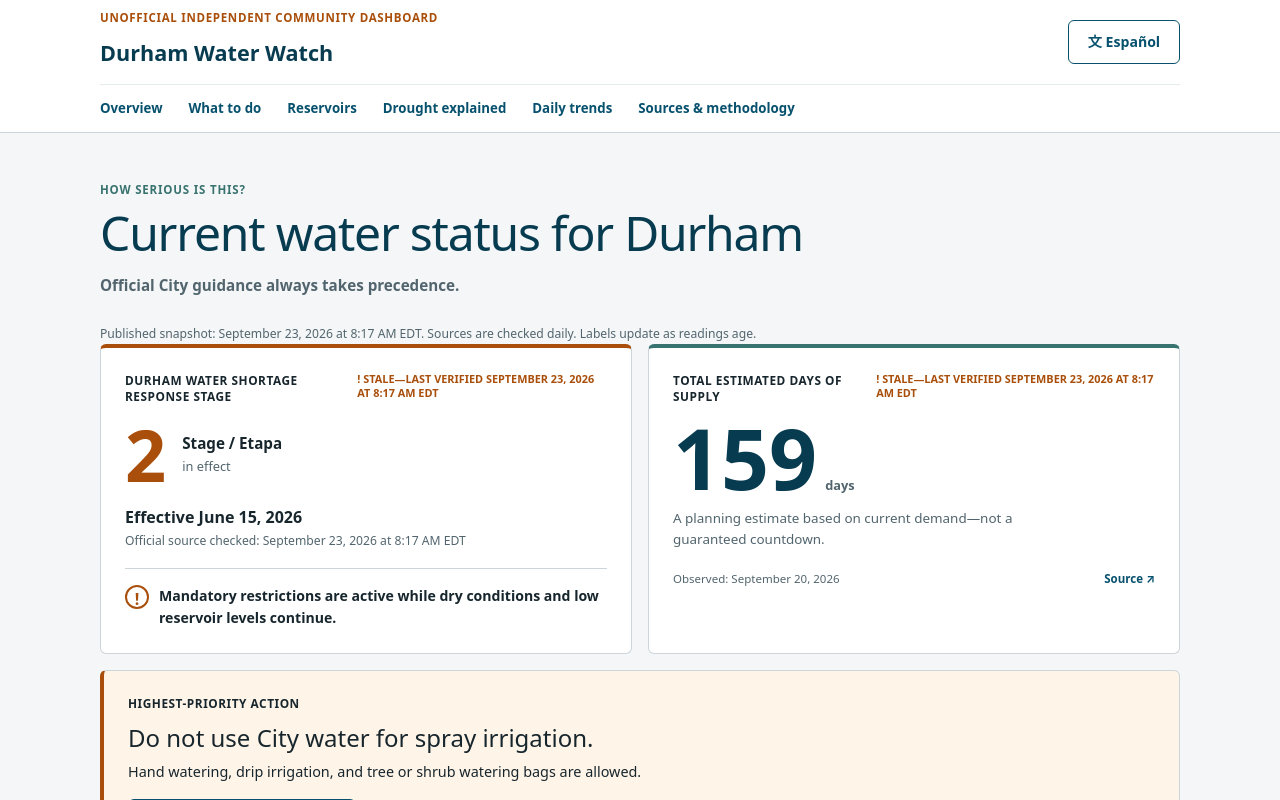
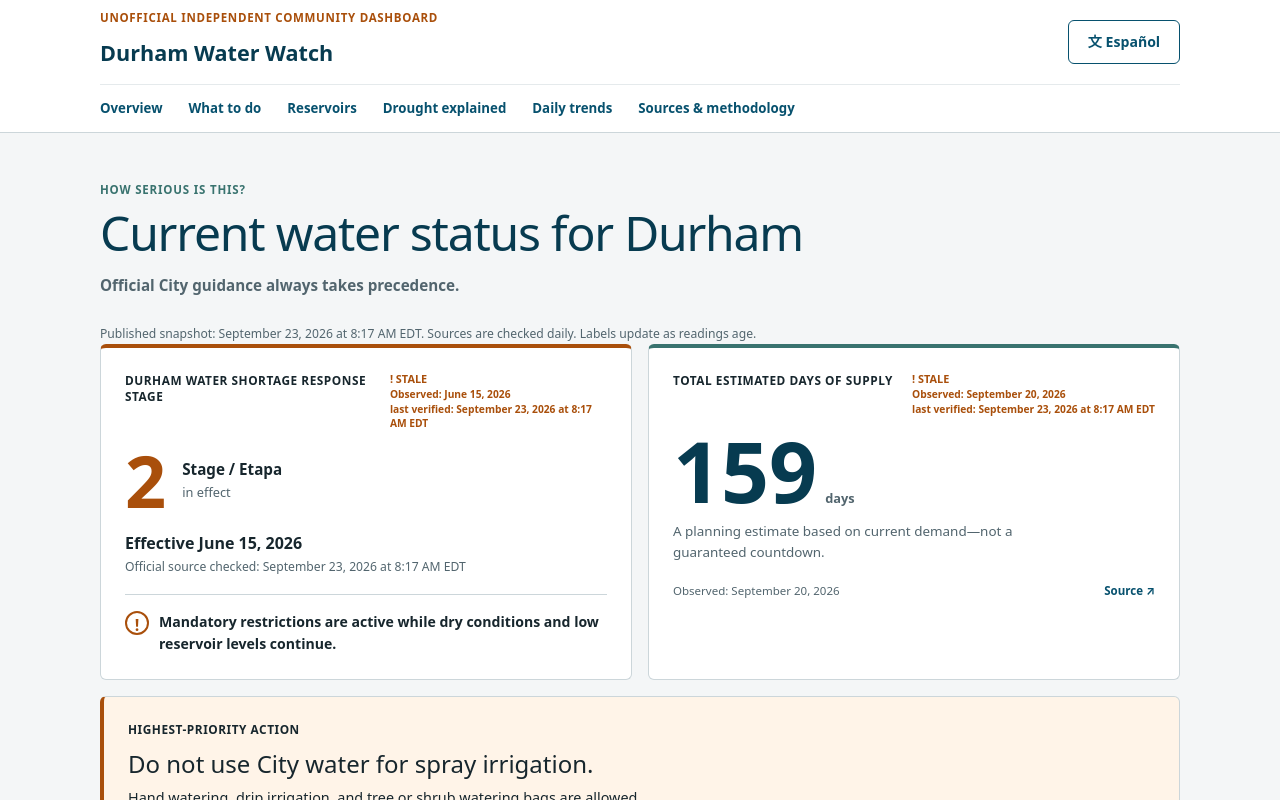
Before and after one commit to KyleStay/durham-water-watch, a Next.js app: page / in a window 1280 px wide. Shown: the top 800 px of the page. Built offline with nearby package versions, Linux system fonts and the light colour scheme.

Commit message:
Show source dates on stale metrics

```diff
--- a/app/globals.css
+++ b/app/globals.css
@@ -191,7 +191,8 @@ h1 {
   text-transform: uppercase;
 }
 .status.fresh { color: var(--teal); }
-.status.stale { color: var(--amber); }
+.status.stale { flex-direction: column; align-items: flex-start; gap: 2px; color: var(--amber); }
+.status.stale small { font-size: .64rem; font-weight: 650; line-height: 1.3; text-transform: none; }
 .status.unavailable { color: var(--red); }
 .stage-lockup {
   display: flex;
--- a/app/water-watch.tsx
+++ b/app/water-watch.tsx
@@ -299,7 +299,13 @@ function Status({ metric, lang }: { metric: Metric; lang: Lang }) {
   const t = copy[lang];
   if (metric.status === "unavailable" || metric.value === null) return <span className="status unavailable">× {t.unavailable}</span>;
   if (metric.status === "stale") {
-    return <span className="status stale">! {t.stale}—{t.lastVerified} {fmtDate(metric.verifiedAt, lang, true)}</span>;
+    return (
+      <span className="status stale">
+        <span>! {t.stale}</span>
+        <small>{t.observed}: {fmtDate(metric.observedAt, lang)}</small>
+        <small>{t.lastVerified}: {fmtDate(metric.verifiedAt, lang, true)}</small>
+      </span>
+    );
   }
   return <span className="status fresh">✓ {t.fresh}</span>;
 }
```
